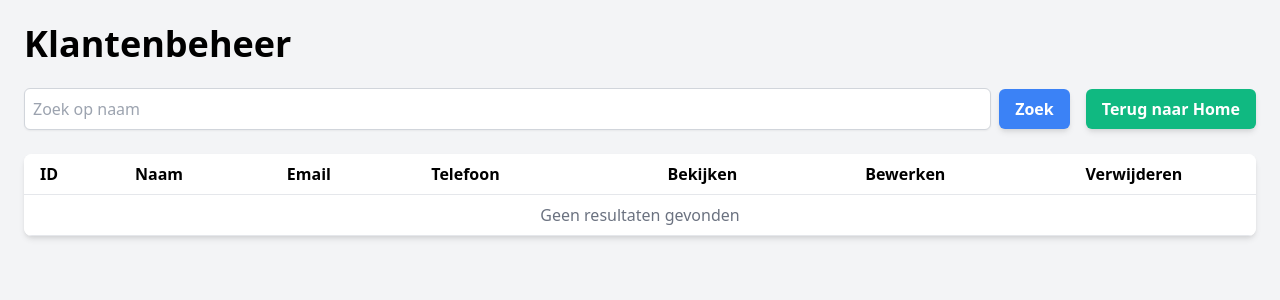
After one commit to Brayden22095/UserStories, a PHP site: page /php/public/klantenbeheer/search.php in a window 1280 px wide. The commit adds this page. Shown: the top 300 px of the page. Run offline with PHP 8.4, Linux system fonts and the light colour scheme.

Commit message:
zoek balk gemaakt omdat noah dat niet kon

```diff
--- a/php/public/klantenbeheer/index.php
+++ b/php/public/klantenbeheer/index.php
@@ -28,6 +28,11 @@ $allCustomers = $customer->getAllCustomers();
         <div class="flex space-x-4 mb-4">
             <a href="logout.php" class="bg-red-500 text-white px-4 py-2 rounded hover:bg-red-600">Logout</a>
             <a href="save.php" class="bg-green-500 text-white px-4 py-2 rounded hover:bg-green-600">Klanten toevoegen</a>
+            <form method="GET" action="search.php" class="flex">
+    <input type="text" name="search" placeholder="Zoek op naam" class="border px-4 py-2 rounded">
+    <button type="submit" class="bg-blue-500 text-white px-4 py-2 rounded hover:bg-blue-600">Zoeken</button>
+</form>
+
         </div>
         <h1 class="text-2xl font-semibold mb-4">Klanten</h1>
         <div class="overflow-x-auto">
--- /dev/null
+++ b/php/public/klantenbeheer/search.php
@@ -0,0 +1,84 @@
+<?php
+// Assuming you have a class named CustomerSearch that contains the searchCustomersByName method
+include("../../src/klantenbeheer.php");
+
+if (isset($_GET['search'])) {
+    $searchQuery = $_GET['search'];
+
+    $klantenbeheer = new klantenbeheer();
+    $results = $klantenbeheer->searchCustomersByName($searchQuery);
+}
+?>
+
+<!DOCTYPE html>
+<html lang="en">
+<head>
+    <link href="https://cdnjs.cloudflare.com/ajax/libs/tailwindcss/2.2.19/tailwind.min.css" rel="stylesheet">
+    <meta charset="UTF-8">
+    <meta name="viewport" content="width=device-width, initial-scale=1.0">
+    <title>Klantenbeheer</title>
+</head>
+<body class="bg-gray-100 p-6">
+    <div class="container mx-auto">
+        <h1 class="text-4xl font-semibold mb-6">Klantenbeheer</h1>
+
+        <div class="mb-6 flex justify-between items-center">
+            <form method="GET" class="flex-grow mr-4">
+                <div class="flex items-center">
+                    <input
+                        type="text"
+                        name="search"
+                        placeholder="Zoek op naam"
+                        class="w-full p-2 border border-gray-300 rounded-md shadow-sm"
+                        value="<?php echo htmlspecialchars($searchQuery ?? '', ENT_QUOTES); ?>"
+                    >
+                    <button
+                        type="submit"
+                        class="ml-2 px-4 py-2 bg-blue-500 text-white font-semibold rounded-md shadow-md hover:bg-blue-600"
+                    >
+                        Zoek
+                    </button>
+                </div>
+            </form>
+            <a href="index.php" class="px-4 py-2 bg-green-500 text-white font-semibold rounded-md shadow-md hover:bg-green-600">
+                Terug naar Home
+            </a>
+        </div>
+
+        <div class="overflow-x-auto bg-white shadow-md rounded-lg">
+            <table class="min-w-full bg-white">
+                <thead>
+                    <tr>
+                        <th class="py-2 px-4 border-b text-left">ID</th>
+                        <th class="py-2 px-4 border-b text-left">Naam</th>
+                        <th class="py-2 px-4 border-b text-left">Email</th>
+                        <th class="py-2 px-4 border-b text-left">Telefoon</th>
+                        <th class="py-2 px-4 border-b text-center">Bekijken</th>
+                        <th class="py-2 px-4 border-b text-center">Bewerken</th>
+                        <th class="py-2 px-4 border-b text-center">Verwijderen</th>
+                    </tr>
+                </thead>
+                <tbody>
+                    <?php
+                    if (!empty($results)) {
+                        foreach ($results as $customer) {
+                            echo "<tr class='hover:bg-gray-100'>";
+                            echo "<td class='py-2 px-4 border-b'>" . htmlspecialchars($customer['id'], ENT_QUOTES) . "</td>";
+                            echo "<td class='py-2 px-4 border-b'>" . htmlspecialchars($customer['Naam'], ENT_QUOTES) . "</td>";
+                            echo "<td class='py-2 px-4 border-b'>" . htmlspecialchars($customer['Email'], ENT_QUOTES) . "</td>";
+                            echo "<td class='py-2 px-4 border-b'>" . htmlspecialchars($customer['TelefoonNummer'], ENT_QUOTES) . "</td>";
+                            echo "<td class='py-2 px-4 border-b text-center'><a href='detail.php?id=" . urlencode($customer['id']) . "' class='text-blue-500 hover:underline'>Bekijk</a></td>";
+                            echo "<td class='py-2 px-4 border-b text-center'><a href='bewerken.php?id=" . urlencode($customer['id']) . "' class='text-yellow-500 hover:underline'>Bewerken</a></td>";
+                            echo "<td class='py-2 px-4 border-b text-center'><a href='delete.php?id=" . urlencode($customer['id']) . "' class='text-red-500 hover:underline'>Verwijderen</a></td>";
+                            echo "</tr>";
+                        }
+                    } else {
+                        echo "<tr><td colspan='7' class='py-2 px-4 border-b text-center text-gray-500'>Geen resultaten gevonden</td></tr>";
+                    }
+                    ?>
+                </tbody>
+            </table>
+        </div>
+    </div>
+</body>
+</html>
--- a/php/src/klantenbeheer.php
+++ b/php/src/klantenbeheer.php
@@ -8,7 +8,13 @@ class klantenbeheer extends Database
     private $email;
     private $telefoonNummer;
 
-    // Save a new customer
+    public function searchCustomersByName($name) {
+        $name = $this->getNaam2();
+        $query = "SELECT * FROM userdatabase WHERE Naam LIKE '%$name%'";
+
+        return parent::voerQueryUit($query);
+    }
+
     public function saveCustomer()
     {
         // Check if all required fields are filled in
@@ -88,6 +94,10 @@ class klantenbeheer extends Database
     {
         return $this->naam;
     }
+    public function getNaam2() {
+        // Assume this function returns sanitized input
+        return isset($_GET['search']) ? htmlspecialchars($_GET['search']) : '';
+    }
     public function setEmail($email)
     {
         $this->email = $email;
```
